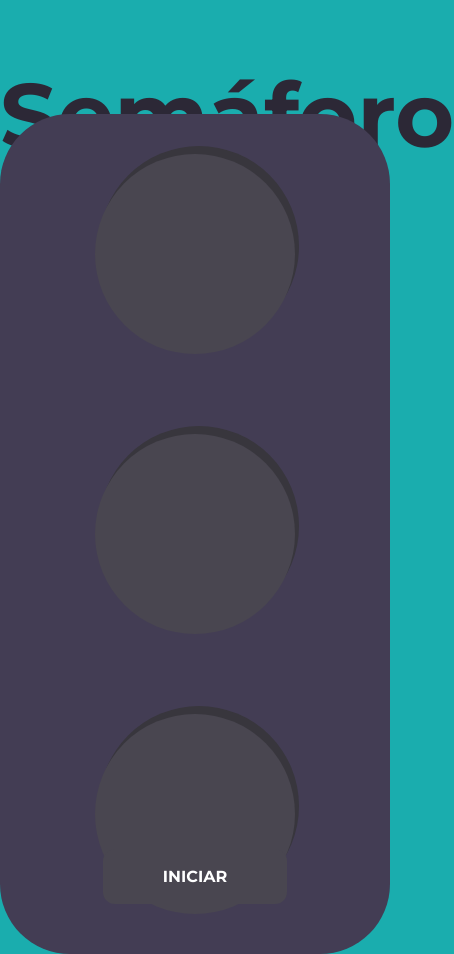
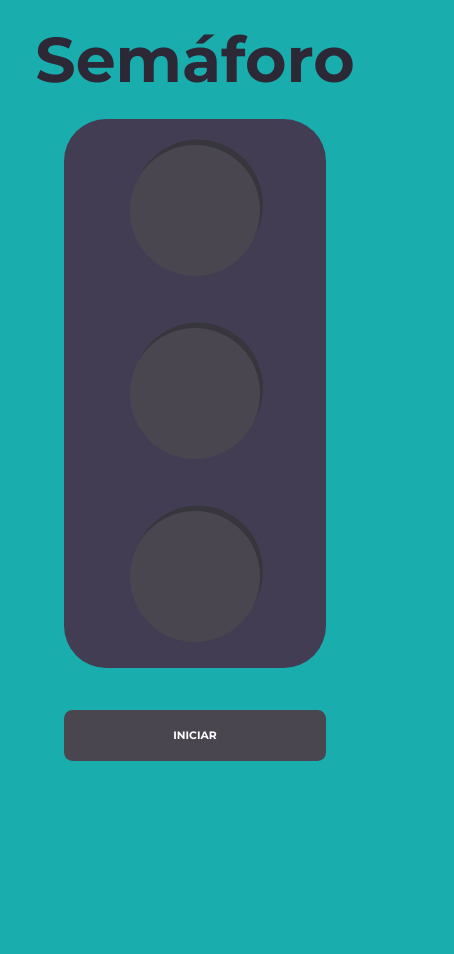
Before and after one commit to Cracks20/semaforo-FrontEnd, a plain HTML site: page index.html in a window 390 px wide. Shown: the whole page, 454 px wide, since content can reach past the window. After the commit the page ends 844 px from the top, so only its background shows below. Drawn offline with Linux system fonts and the light colour scheme.

Commit message:
Update style.css
Update to add responsive design to the web

```diff
--- a/styles/style.css
+++ b/styles/style.css
@@ -6,26 +6,31 @@ body {
 
 main {
     height: 90vh;
+    display: grid;
+    justify-items: center;
+    align-items: center;
+}
+
+h1 {
+    margin: 2.5vh;
     text-align: center;
     font-family: "Montserrat";
-    font-size: 45px;
+    font-size: 7.5vh;
     color: #2c2836;
 }
 
 .semaforo {
-    height: 80%;
     display: flex;
     justify-content: center;
     align-items: center;
 }
 
 .round-rectangle {
-    height: 840px;
-    width: 400px;
+    height: 65vh; /*height:840px width:400px*/
+    width: 30.95vh;
     background-color: #433d54;
-    border-radius: 70px;
+    border-radius: 5vh;
     display: grid;
-    grid-template-columns: 3fr;
     justify-items: center;
     align-items: center;
 }
@@ -33,19 +38,22 @@ main {
 .circle {
     background-color: #494650;
     border-radius: 360px;
-    height: 200px;
-    width: 200px;
-    box-shadow: 4px -8px #38363d;
+    height: 15.47vh;
+    width: 15.47vh;
+    box-shadow: 0.33vh -0.66vh #38363d;
 }
 
 #starterButton {
+    margin: 5vh;
+    height: 6vh;
+    width: 30.95vh;
     font-family: "Montserrat";
-    font-size: 16px;
+    font-size: 1.28vh;
     padding: 18px 60px;
     background: #494650;
     color: white;
     border: none;
-    border-radius: 12px;
+    border-radius: 1vh;
 }
 
 #starterButton:hover {
```
